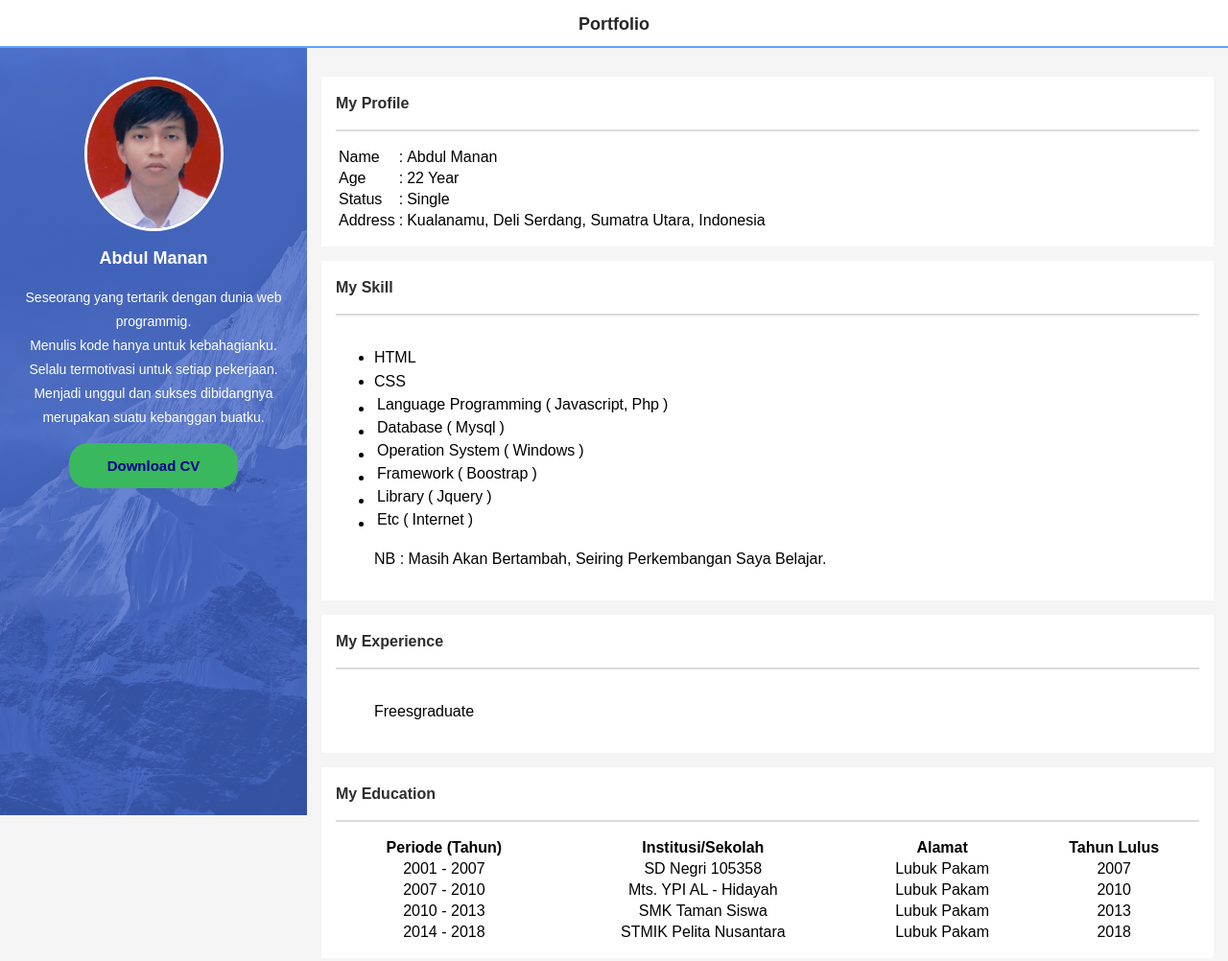
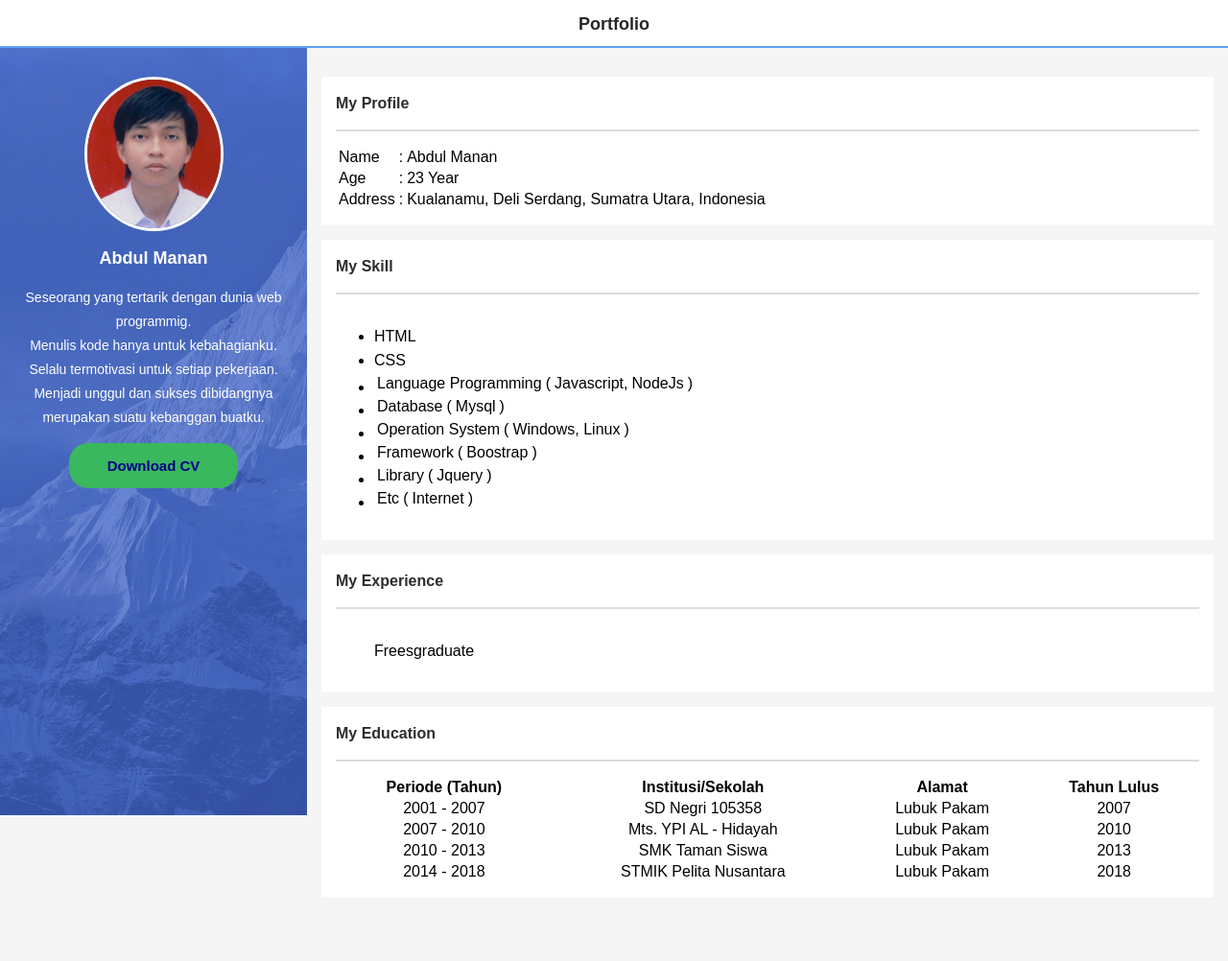
Before and after one commit to siabdulmanan/siabdulmanan.github.io, a plain HTML site: page index.html in a window 1280 px wide. Shown: the whole page at 96% size. After the commit the page ends 951 px from the top, so only its background shows below. Drawn offline with Linux system fonts and the light colour scheme.

Commit message:
Update index.html

```diff
--- a/index.html
+++ b/index.html
@@ -42,12 +42,7 @@
                 <tr>
                   <td>Age</td>
                   <td>:</td>
-                  <td>22 Year</td>
-                </tr>
-                <tr>
-                  <td>Status</td>
-                  <td>:</td>
-                  <td>Single</td>
+                  <td>23 Year</td>
                 </tr>
                 <tr>
                   <td>Address</td>
@@ -72,7 +67,7 @@
                     <td>Language Programming</td>
                     <td>(</td>
                     <td>Javascript, </td>
-                    <td>Php</td>
+                    <td>NodeJs</td>
                     <td>)</td>
                   </tr>
                 </table>
@@ -92,7 +87,7 @@
                   <tr>
                     <td>Operation System</td>
                     <td>(</td>
-                    <td>Windows</td>
+                    <td>Windows, Linux</td>
                     <td>)</td>
                   </tr>
                 </table>
@@ -127,9 +122,6 @@
                   </tr>
                 </table>
               </li>
-            </ul>
-            <ul>
-              NB : Masih Akan Bertambah, Seiring Perkembangan Saya Belajar.
             </ul>
           </div>
         </div>
```
